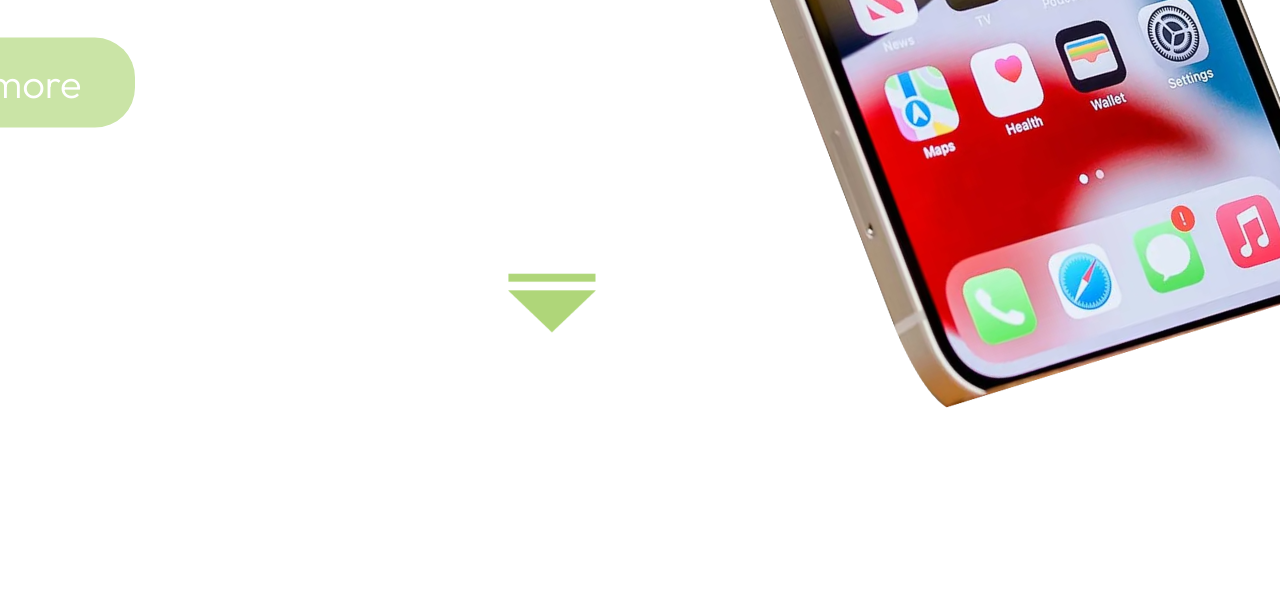
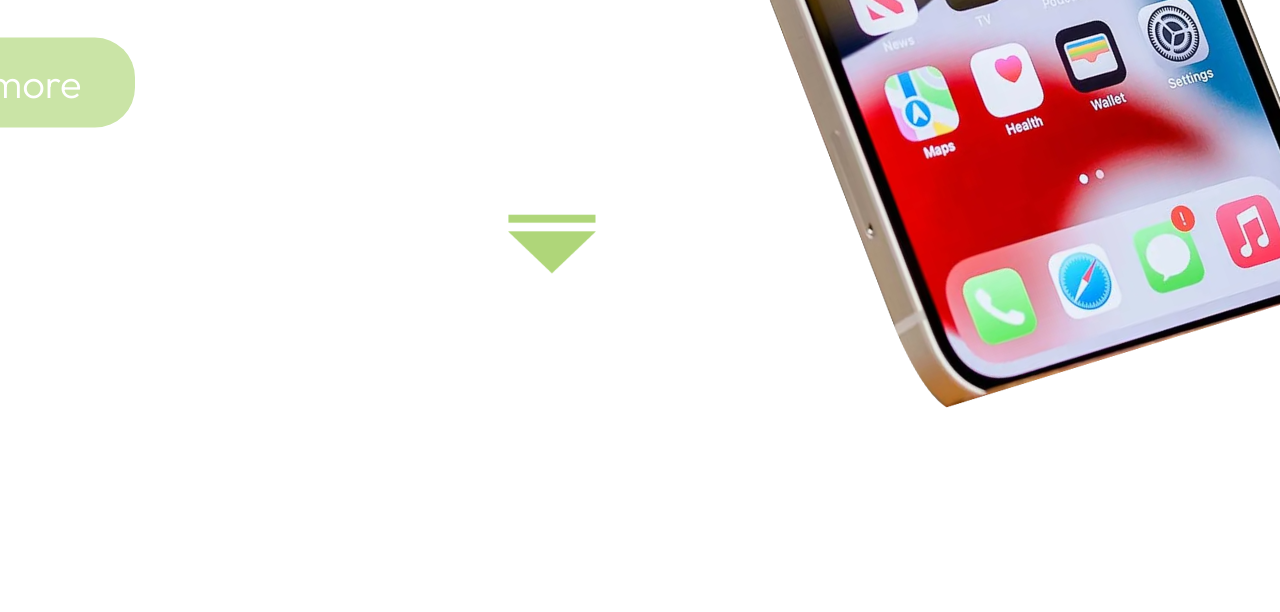
Before and after one commit to shamsharoon/TrashTechFigmaDesign, a plain HTML site: page index.html in a window 1280 px wide. Shown: the part 625-1237 px from the top of the page. Drawn offline with Linux system fonts and the light colour scheme.

Commit message:
updated css

```diff
--- a/styles.css
+++ b/styles.css
@@ -265,7 +265,7 @@ a:visited {
 
 .moreIcon {
   position: absolute;
-  transform: translateY(-30%) translateX(-10%);
+  transform: translateY(-40%) translateX(-10%);
   z-index: 2; /* Ensure it overlaps other content */
 }
 
```
